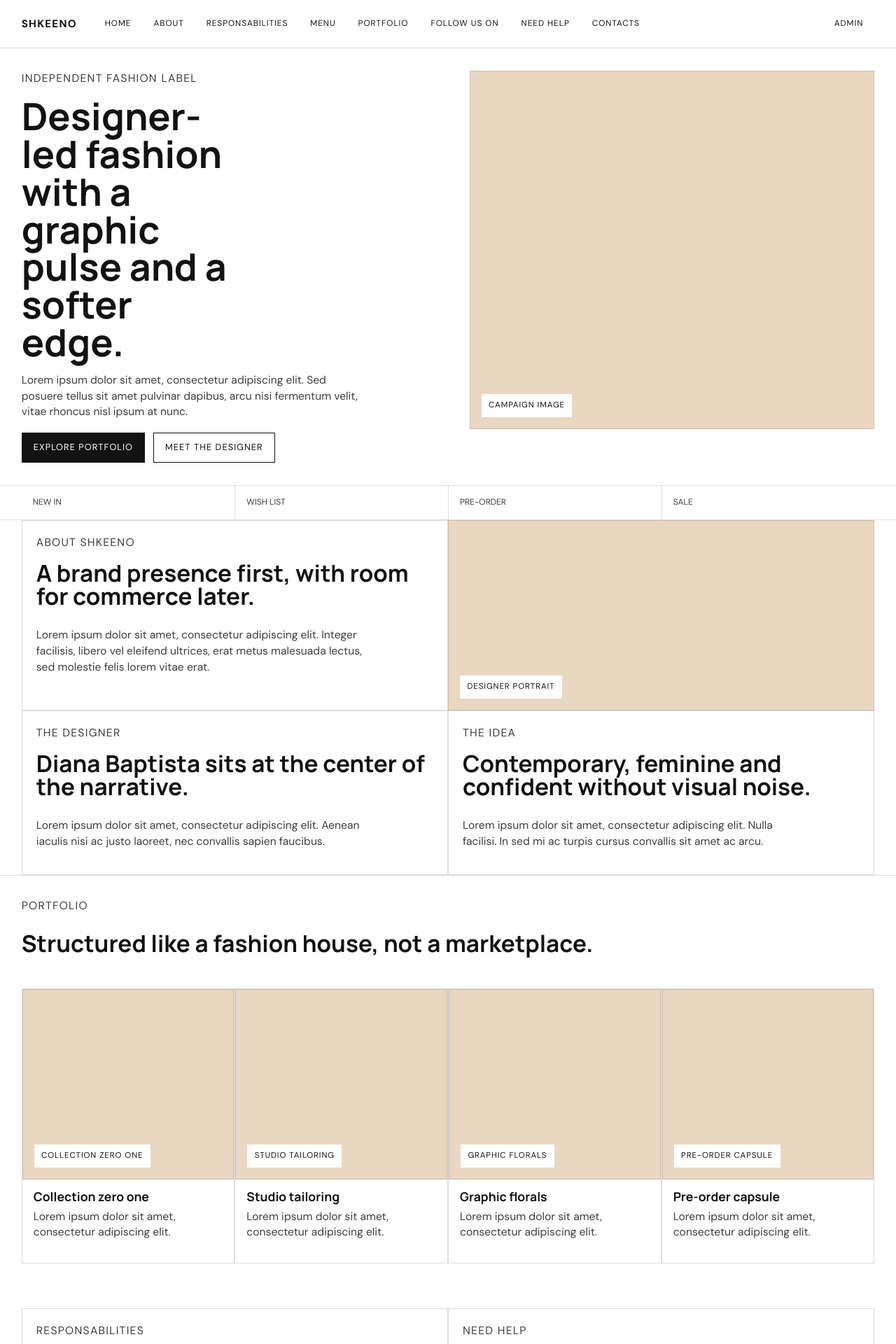
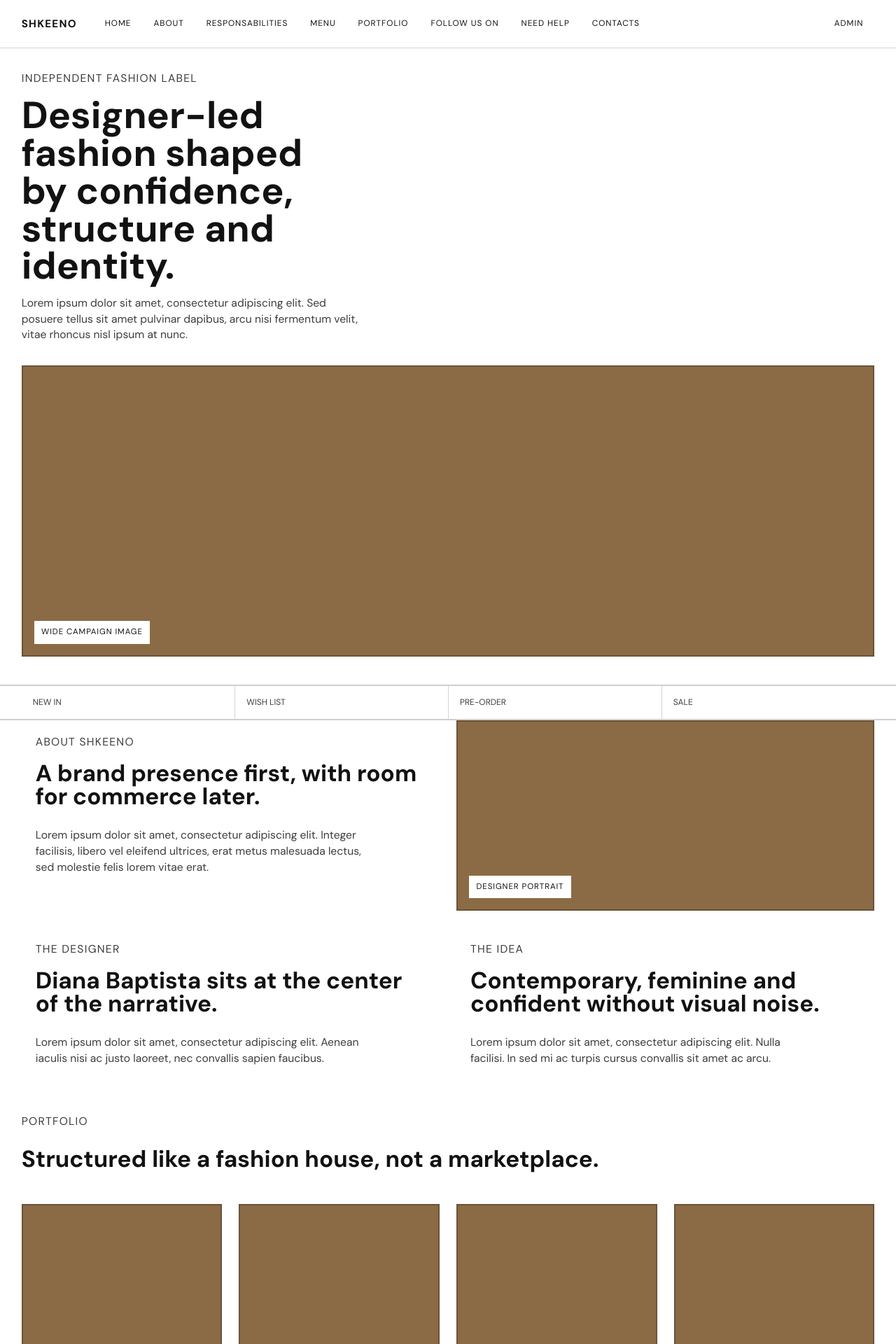
Before and after one commit to mariuspruna/shkeeno, a React (Vite) app: page / in a window 1280 px wide. Shown: the top 1920 px of the page at 70% size. Built offline with nearby package versions, Linux system fonts and the light colour scheme.

Commit message:
Simplify hero and reduce visual framing

```diff
--- a/src/App.css
+++ b/src/App.css
@@ -126,8 +126,7 @@
 
 .hero-section {
   display: grid;
-  grid-template-columns: minmax(0, 38rem) minmax(0, 1fr);
-  gap: 2rem;
+  gap: 1rem;
   align-items: start;
   padding-top: 2rem;
   padding-bottom: 2rem;
@@ -142,8 +141,8 @@
 }
 
 .hero-copy h1 {
-  max-width: 8.5ch;
-  margin: 0 0 1rem;
+  max-width: 11ch;
+  margin: 0 0 0.85rem;
 }
 
 .hero-text,
@@ -152,14 +151,6 @@
 .admin-sidebar p,
 .preview-tile p {
   max-width: 46ch;
-}
-
-.hero-actions {
-  display: flex;
-  flex-wrap: wrap;
-  justify-content: flex-start;
-  gap: 0.75rem;
-  margin-top: 1.1rem;
 }
 
 .button {
@@ -194,12 +185,12 @@
   position: relative;
   min-height: 17rem;
   overflow: hidden;
-  background: color-mix(in srgb, var(--color-accent) 52%, white);
-  border: 1px solid var(--color-border);
+  background: var(--color-accent);
+  border: 2px solid rgba(18, 18, 18, 0.28);
 }
 
 .placeholder-block.tall {
-  min-height: 32rem;
+  min-height: 26rem;
 }
 
 .placeholder-block span {
@@ -217,8 +208,9 @@
 .category-strip {
   display: grid;
   grid-template-columns: repeat(4, 1fr);
-  border-top: 1px solid var(--color-border);
-  border-bottom: 1px solid var(--color-border);
+  margin-top: 0.5rem;
+  border-top: 2px solid rgba(18, 18, 18, 0.2);
+  border-bottom: 2px solid rgba(18, 18, 18, 0.2);
 }
 
 .category-strip span {
@@ -236,11 +228,7 @@
 .detail-grid {
   display: grid;
   grid-template-columns: repeat(2, minmax(0, 1fr));
-  gap: 0;
-}
-
-.content-grid {
-  border-bottom: 1px solid var(--color-border);
+  gap: 1.5rem;
 }
 
 .text-panel,
@@ -249,8 +237,7 @@
 .admin-sidebar,
 .admin-panel,
 .preview-tile {
-  border: 1px solid var(--color-border);
-  background: rgba(255, 255, 255, 0.7);
+  background: rgba(255, 255, 255, 0.92);
 }
 
 .text-panel,
@@ -276,15 +263,16 @@
 .portfolio-grid {
   display: grid;
   grid-template-columns: repeat(4, minmax(0, 1fr));
-  gap: 0;
+  gap: 1.5rem;
 }
 
 .portfolio-card {
   overflow: hidden;
+  border: 0;
 }
 
 .card-meta {
-  padding: 1rem;
+  padding: 1rem 0 0;
   text-align: left;
 }
 
@@ -305,14 +293,14 @@
   padding: 0.8rem 0;
   color: var(--color-primary);
   text-decoration: none;
-  border-top: 1px solid var(--color-border);
+  border-top: 2px solid rgba(18, 18, 18, 0.16);
 }
 
 .footer {
   display: grid;
   grid-template-columns: repeat(2, minmax(0, 1fr));
-  gap: 0;
-  border-top: 1px solid var(--color-border);
+  gap: 2rem;
+  border-top: 2px solid rgba(18, 18, 18, 0.2);
 }
 
 .footer-block {
@@ -320,8 +308,7 @@
 }
 
 .footer-block + .footer-block {
-  border-left: 1px solid var(--color-border);
-  padding-left: 1.25rem;
+  padding-left: 0;
 }
 
 .admin-shell {
@@ -335,6 +322,7 @@
   position: sticky;
   top: 1.5rem;
   height: fit-content;
+  border: 2px solid rgba(18, 18, 18, 0.2);
 }
 
 .admin-panel {
@@ -342,6 +330,7 @@
   display: grid;
   grid-template-columns: repeat(2, minmax(0, 1fr));
   gap: 1rem;
+  border: 2px solid rgba(18, 18, 18, 0.2);
 }
 
 .control-group {
@@ -352,7 +341,7 @@
 .control-group input,
 .control-group select {
   min-height: 3rem;
-  border: 1px solid var(--color-border);
+  border: 2px solid rgba(18, 18, 18, 0.16);
   background: white;
   padding: 0 0.8rem;
   font: inherit;
--- a/src/App.tsx
+++ b/src/App.tsx
@@ -18,16 +18,16 @@ type NavGroup = {
 const THEME_STORAGE_KEY = 'shkeeno-theme'
 
 const fontOptions = {
+  refined: '"DM Sans", "Segoe UI", sans-serif',
   modern: '"Manrope", "Segoe UI", sans-serif',
-  refined: '"DM Sans", "Segoe UI", sans-serif',
   neutral: '"Archivo", "Segoe UI", sans-serif',
 } as const
 
 const defaultTheme: ThemeConfig = {
   primary: '#121212',
-  accent: '#d6b38a',
-  surface: '#f3ede3',
-  headingFont: fontOptions.modern,
+  accent: '#8b6b45',
+  surface: '#f2efe9',
+  headingFont: fontOptions.refined,
   bodyFont: fontOptions.refined,
 }
 
@@ -162,25 +162,14 @@ function FrontPage() {
         <section className="hero-section" id="home">
           <div className="hero-copy">
             <p className="eyebrow">Independent fashion label</p>
-            <h1>Designer-led fashion with a graphic pulse and a softer edge.</h1>
+            <h1>Designer-led fashion shaped by confidence, structure and identity.</h1>
             <p className="hero-text">
               Lorem ipsum dolor sit amet, consectetur adipiscing elit. Sed
               posuere tellus sit amet pulvinar dapibus, arcu nisi fermentum
               velit, vitae rhoncus nisl ipsum at nunc.
             </p>
-            <div className="hero-actions">
-              <a href="#portfolio" className="button button-solid">
-                Explore portfolio
-              </a>
-              <a href="#about-shkeeno" className="button button-ghost">
-                Meet the designer
-              </a>
-            </div>
           </div>
-
-          <div className="hero-visual">
-            <PlaceholderBlock label="Campaign image" tall />
-          </div>
+          <PlaceholderBlock label="Wide campaign image" tall />
         </section>
 
         <section className="category-strip" aria-label="Category links">
--- a/src/index.css
+++ b/src/index.css
@@ -2,11 +2,11 @@
 
 :root {
   --color-primary: #121212;
-  --color-accent: #d6b38a;
-  --color-surface: #f3ede3;
-  --color-border: rgba(18, 18, 18, 0.14);
+  --color-accent: #8b6b45;
+  --color-surface: #f2efe9;
+  --color-border: rgba(18, 18, 18, 0.18);
   --color-text: rgba(18, 18, 18, 0.82);
-  --font-heading: "Manrope", "Segoe UI", sans-serif;
+  --font-heading: "DM Sans", "Segoe UI", sans-serif;
   --font-body: "DM Sans", "Segoe UI", sans-serif;
 
   font-family: var(--font-body);
@@ -61,7 +61,7 @@ h2,
 h3 {
   color: var(--color-primary);
   font-family: var(--font-heading);
-  font-weight: 700;
+  font-weight: 800;
   line-height: 1;
   text-align: left;
 }
```
